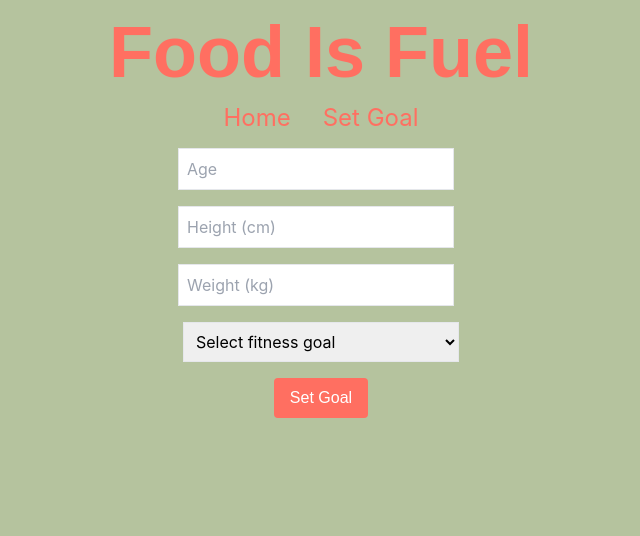
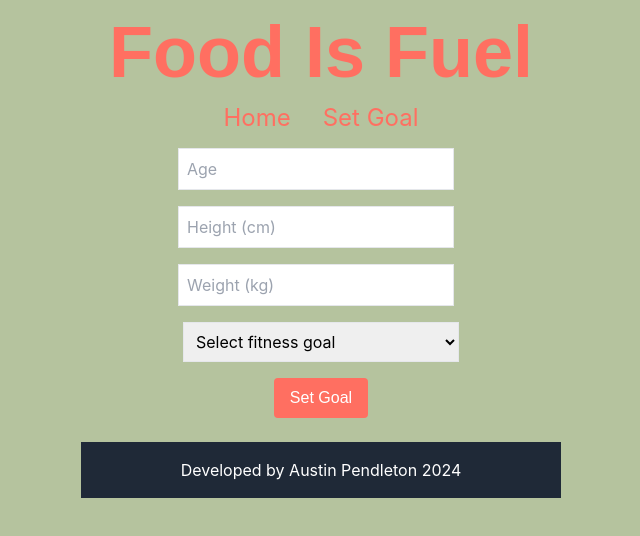
Before and after one commit to austinpendleton/food-is-fuel, a React (Create React App) app: page /goal in a window 1280 px wide. Shown: the top 536 px of the page, without its empty margins (319-959 px from the left). Built offline with nearby package versions, Linux system fonts and the light colour scheme; a web font is replaced by a local one.

Commit message:
Footer added

```diff
--- a/src/App.js
+++ b/src/App.js
@@ -7,6 +7,7 @@ import TotalCalories from "./components/TotalCalories";
 import DateDisplay from "./components/DateDisplay";
 import AddExerciseForm from "./components/AddExerciseForm";
 import GoalPage from "./components/GoalPage";
+import Footer from "./components/Footer";
 import "./blocks/App.css";
 
 const App = () => {
@@ -115,6 +116,7 @@ const App = () => {
           />
           <Route path="/goal" element={<GoalPage setGoal={setGoal} />} />
         </Routes>
+        <Footer />
       </div>
     </Router>
   );
--- /dev/null
+++ b/src/components/Footer.js
@@ -0,0 +1,11 @@
+import React from "react";
+
+const Footer = () => {
+  return (
+    <footer className="w-full py-4 bg-gray-800 text-white text-center">
+      Developed by Austin Pendleton 2024
+    </footer>
+  );
+};
+
+export default Footer;
```
